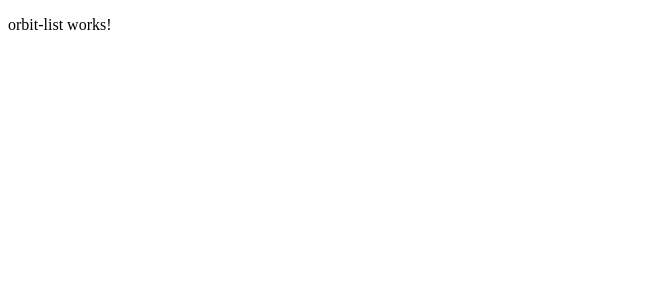
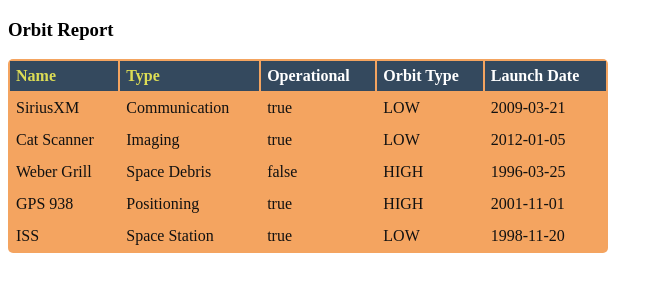
Before and after one commit to ahess202/Orbit-Report, an Angular app: page / in a window 1280 px wide. Shown: the top 300 px of the page, without its empty margins (0-663 px from the left). Built offline with nearby package versions, Linux system fonts and the light colour scheme.

Commit message:
finished part 5, added initial table

```diff
--- a/src/app/app.component.css
+++ b/src/app/app.component.css
@@ -0,0 +1,13 @@
+.search-form {
+    margin-bottom: 40px;
+}
+
+button {
+    margin-left: 10px;
+    color: #fff;
+    background-color: #009b25;
+    border-radius: 4px;
+    padding: 2px 5px;
+    font-size: 18px;
+    cursor: pointer;
+}
--- a/src/app/orbit-list/orbit-list.component.css
+++ b/src/app/orbit-list/orbit-list.component.css
@@ -0,0 +1,28 @@
+.sortable {
+    cursor: pointer;
+    color: #dd5;
+}
+
+.warning {
+    background-color: red;
+}
+
+table {
+  color: #111;
+  border-radius: 5px;
+  overflow: hidden;
+  margin: 12px 0;
+  min-width: 600px;
+  background: sandybrown;
+}
+
+.header-row {
+    background: #34495E;
+    color: #fff
+}
+
+th, td {
+    text-align: left;
+    margin: 5px 10px;
+    padding: 6px;
+}
--- a/src/app/orbit-list/orbit-list.component.html
+++ b/src/app/orbit-list/orbit-list.component.html
@@ -1 +1,19 @@
-<p>orbit-list works!</p>
+<h3 (click)='checkSats()'>Orbit Report</h3>
+<table>
+    <tr class='header-row'>
+        <th class='sortable'>Name</th>
+        <th class='sortable'>Type</th>
+        <th>Operational</th>
+        <th>Orbit Type</th>
+        <th>Launch Date</th>
+    </tr>
+    <tr *ngFor='let satellite of satellites'>
+        <td>{{satellite.name}}</td>
+        <td>{{satellite.type}}</td>
+        <td>{{satellite.operational}}</td>
+        <td>{{satellite.orbitType}}</td>
+        <td>{{satellite.launchDate}}</td>
+    </tr>
+
+</table>
+<!-- (name: string, type: string, launchDate: string, orbitType: string, operational: boolean) -->
--- a/src/app/satellite.ts
+++ b/src/app/satellite.ts
@@ -5,6 +5,10 @@
     operational: boolean;
     launchDate: string;
     constructor(name: string, type: string, launchDate: string, orbitType: string, operational: boolean) {
-
+        this.name = name;
+        this.type = type;
+        this.launchDate = launchDate;
+        this.orbitType = orbitType;
+        this.operational = operational;
     }
 }
```
